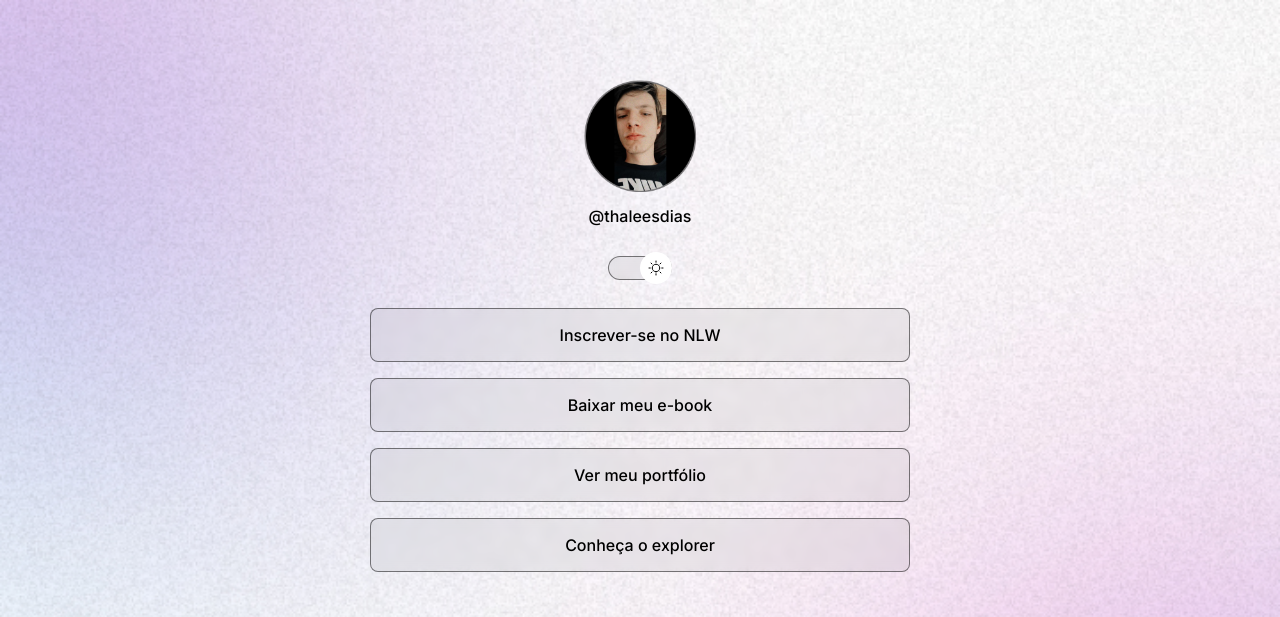
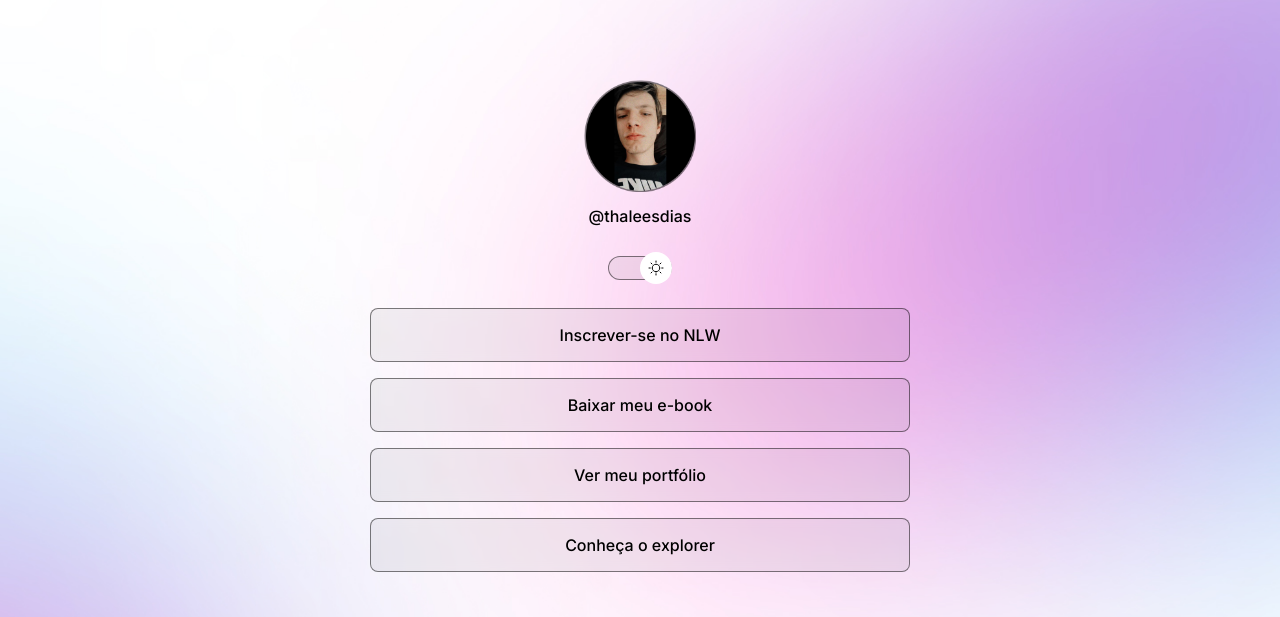
Before and after one commit to thaleesdias/projeto-rocket, a plain HTML site: page index.html in a window 1280 px wide. Shown: the top 617 px of the page. Drawn offline with nearby package versions, Linux system fonts and the light colour scheme.

Commit message:
change bg, 700px limit

```diff
--- a/style.css
+++ b/style.css
@@ -31,6 +31,7 @@
   */
   background: var(--bg-url) no-repeat
   top center /cover;
+  height: 100vh;
 }
 
 body * {
@@ -147,3 +148,12 @@
   background: var(--highlight-color);
 
 }
+
+@media( min-width:700px ) {
+  :root{
+    --bg-url: url(./assets/bg-darkT.jpg)
+  }
+  .light {
+    --bg-url: url(./assets/bg-litT.jpg)
+  }
+}
```
Also changed, not shown: assets/bg-darkT.jpg (added), assets/bg-litT.jpg (added).
